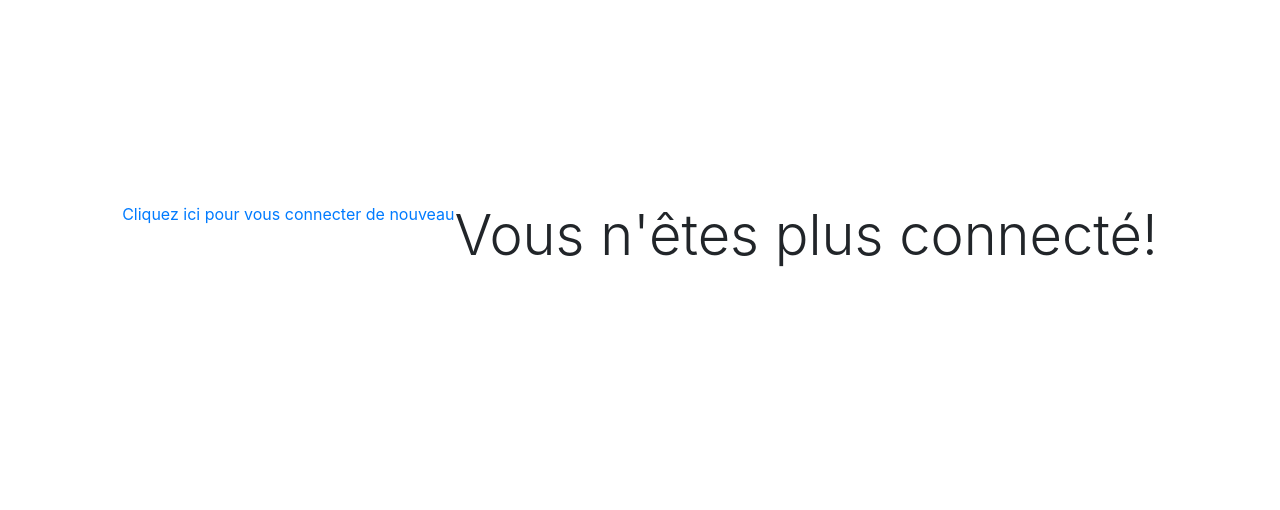
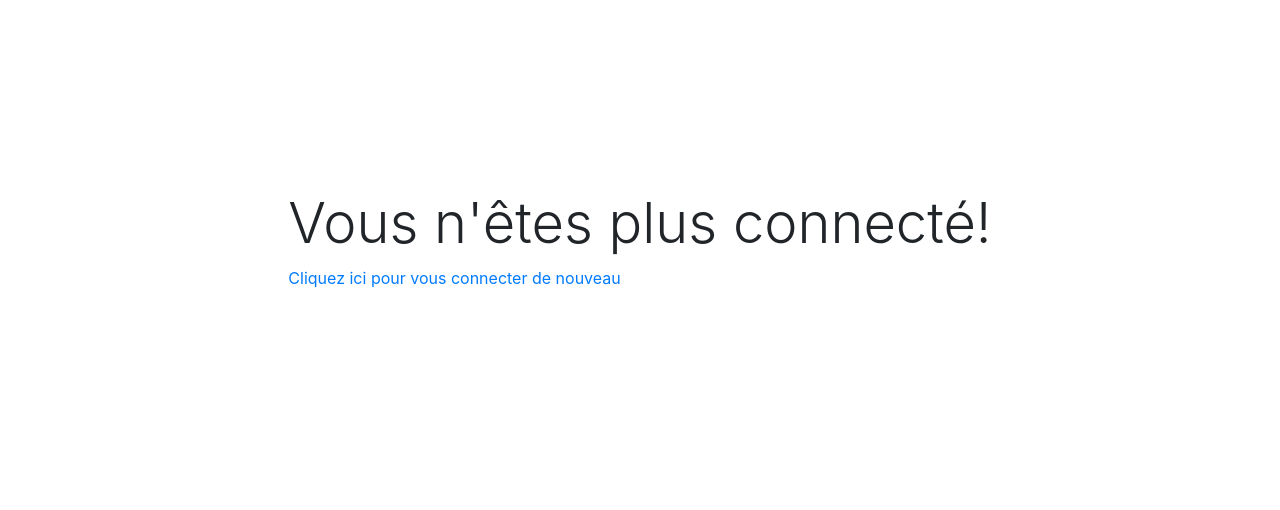
Before and after one commit to HE-Arc/Mathemator, a Django app: page /accounts/logout/ in a window 1280 px wide. Shown: the part 216-726 px from the top of the page. Run offline with Django 3.2, Linux system fonts and the light colour scheme; parts of the project's set-up code (start-up, migrations or seed data) failed here and were passed over; some libraries are stand-ins or nearby versions.

Commit message:
test to have better design in deploy verison

```diff
--- a/mathematorProject/mathematorApp/templates/registration/logged_out.html
+++ b/mathematorProject/mathematorApp/templates/registration/logged_out.html
@@ -2,7 +2,7 @@
 
 {% block content %}
   <div class="registration">
-    <h2 class="display-4 font-weight-light float-sm-right">Vous n'êtes plus connecté!</h2>
+    <h2 class="display-4 font-weight-light">Vous n'êtes plus connecté!</h2>
     <a href="{% url 'login' %}">Cliquez ici pour vous connecter de nouveau</a>
   </div>
 {% endblock %}
```
